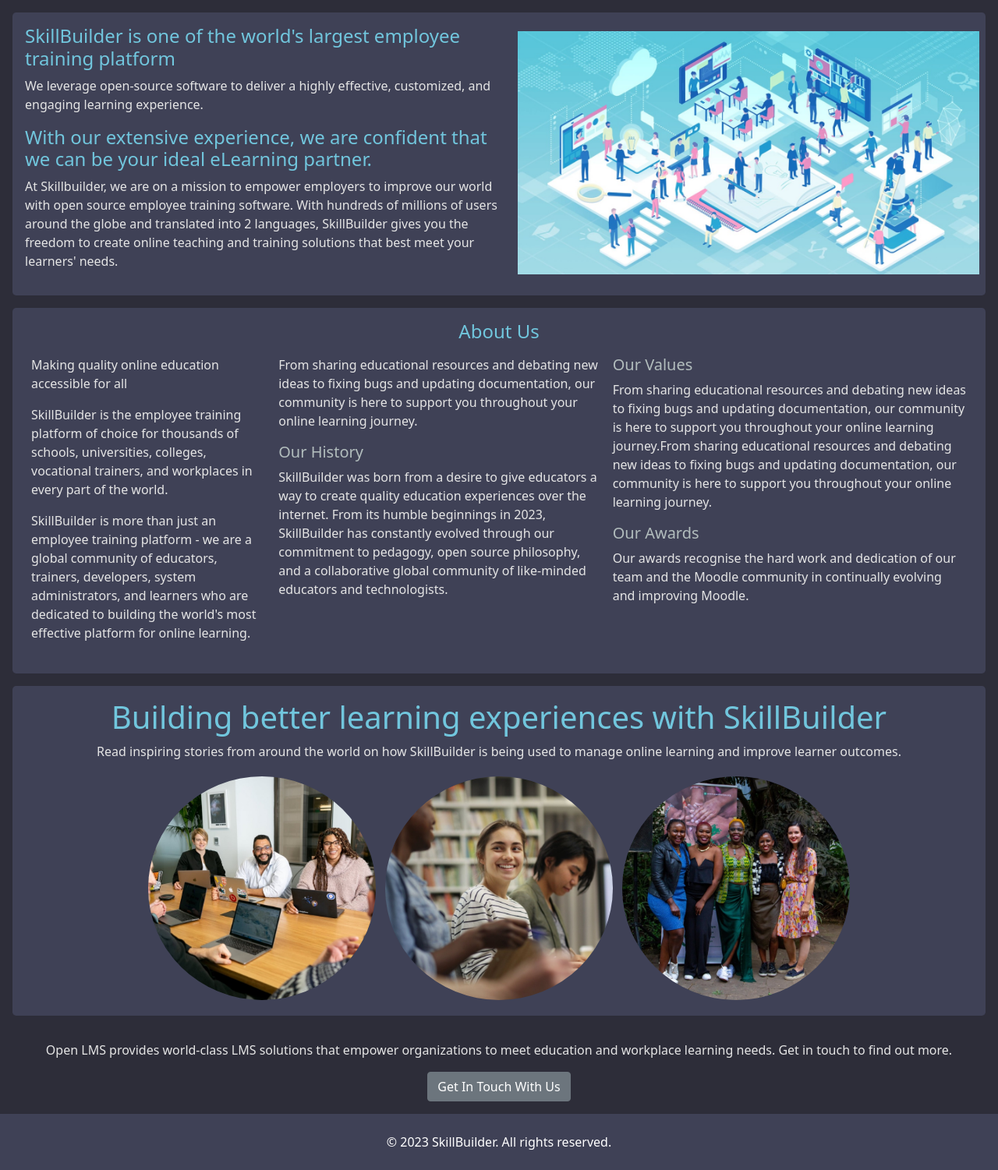
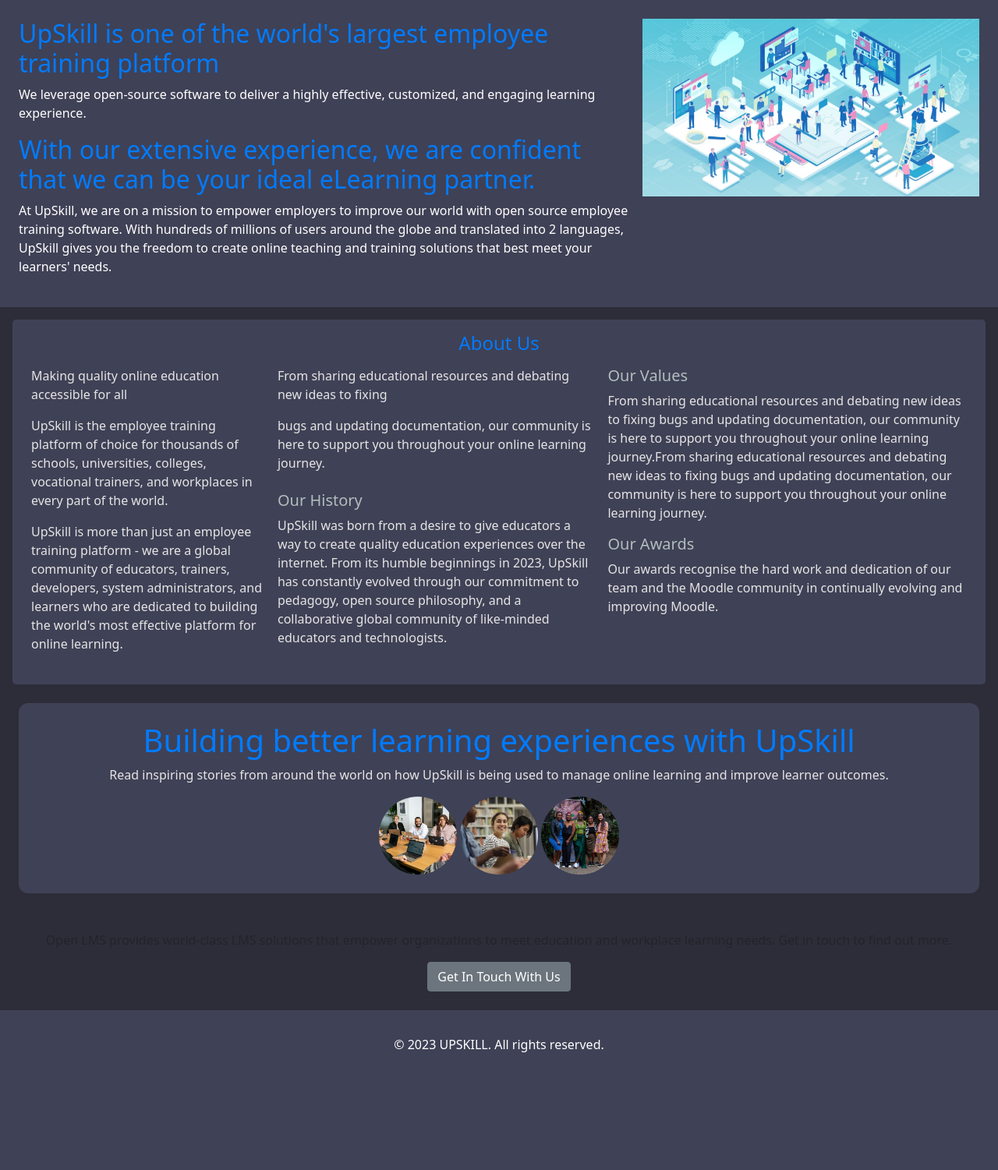
Before and after one commit to Kjeff24/UpSkill, a Django app: page /about/ in a window 1280 px wide. Shown: the part 56-1557 px from the top of the page at 78% size. After the commit the page ends 1406 px from the top, so only its background shows below. Run offline with Django 4.2, Linux system fonts and the light colour scheme; some libraries are stand-ins or nearby versions.

Commit message:
Update frontend

```diff
--- a/myapp/templates/frontPage/about.html
+++ b/myapp/templates/frontPage/about.html
@@ -1,50 +1,49 @@
 {% extends 'front_page.html' %}
 {% load static %}
 {% load i18n %}
+
 {% block content %}
+<link rel="stylesheet" href="{% static 'css/custom.css' %}">
+
 <div class="container-fluid p-0">
-  <div
-    class="d-flex flex-md-row flex-column p-3 m-3 rounded-3 gap-3"
-    style="background-color: #3f4156"
-  >
-    <div class="col-lg-6 color-light">
-      <h2 class="color-blue fs-4">
-        {% translate "SkillBuilder is one of the world&#39;s largest employee training platform" %}
-
+  <div class="content-section">
+    <div class="text-section">
+      <h2 class="color-blue">
+        {% translate "UpSkill is one of the world's largest employee training platform" %}
       </h2>
       <p>
         {% translate "We leverage open-source software to deliver a highly effective, customized, and engaging learning experience." %}
       </p>
-      <h2 class="color-blue fs-4">
+      <h2 class="color-blue">
         {% translate "With our extensive experience, we are confident that we can be your ideal eLearning partner." %}
       </h2>
-      <p class="title-info-1">
-        {% translate "At Skillbuilder, we are on a mission to empower employers to improve our world with open source employee training software. With hundreds of millions of users around the globe and translated into 2 languages, SkillBuilder gives you the freedom to create online teaching and training solutions that best meet your learners&#39; needs." %}
-
+      <p class="title-info">
+        {% translate "At UpSkill, we are on a mission to empower employers to improve our world with open source employee training software. With hundreds of millions of users around the globe and translated into 2 languages, UpSkill gives you the freedom to create online teaching and training solutions that best meet your learners' needs." %}
       </p>
     </div>
-    <div class="col-lg-6">
+    <div class="image-section">
       <img
         src="{% static 'assets/about-bg-1.jpg' %}"
-        alt="splash"
-        class="img-fluid rounded mx-auto d-block p-2"
+        alt="{% translate 'UpSkill team working' %}"
+        class="img-fluid"
       />
     </div>
   </div>
+
   {% include 'frontPage/mini_about.html' %}
   {% include 'frontPage/people.html' %}
-  <div class="p-3">
-    <div>
-        <p class="text-center color-light">
+
+  <div class="call-to-action">
+    <p class="text-center">
       {% translate "Open LMS provides world-class LMS solutions that empower organizations to meet education and workplace learning needs. Get in touch to find out more." %}
     </p>
-    </div>
     <div class="text-center">
       <a class="btn btn-secondary" href="{% url 'contact' %}">
         {% translate "Get In Touch With Us" %}
       </a>
     </div>
   </div>
+
   {% include 'front_page_footer.html' %}
 </div>
 {% endblock %}
--- a/myapp/templates/frontPage/mini_about.html
+++ b/myapp/templates/frontPage/mini_about.html
@@ -4,35 +4,36 @@
     <div class="color-light d-flex flex-md-row flex-column p-2 rounded-3 gap-3">
         <div>
             <p class="text-justify">
-                {% translate "Making quality online education accessible for all" %}
+                Making quality online education accessible for all
             </p>
             <p class="text-justify">
-                {% translate "SkillBuilder is the employee training platform of choice for thousands of schools, universities, colleges, vocational trainers, and workplaces in every part of the world." %}
+                UpSkill is the employee training platform of choice for thousands of schools, universities, colleges, vocational trainers, and workplaces in every part of the world.
             </p>
             <p class="text-justify">
-                {% translate "SkillBuilder is more than just an employee training platform &#45; we are a global community of educators, trainers, developers, system administrators, and learners who are dedicated to building the world&#39;s most effective platform for online learning." %}
+                UpSkill is more than just an employee training platform &#45; we are a global community of educators, trainers, developers, system administrators, and learners who are dedicated to building the world&#39;s most effective platform for online learning.
             </p>
         </div>
         <div>
             <p class="text-justify">
-                {% translate "From sharing educational resources and debating new ideas to fixing bugs and updating documentation, our community is here to support you throughout your online learning journey." %}
-            </p>
+                From sharing educational resources and debating new ideas to fixing
+            </p> bugs and updating documentation, our community is here to support you throughout your online learning journey.
             <h5 class="color-light-gray">
-                {% translate "Our History" %}</h5>
+                <br>
+                Our History</h5>
             <p class="text-justify">
-                {% translate "SkillBuilder was born from a desire to give educators a way to create quality education experiences over the internet. From its humble beginnings in 2023, SkillBuilder has constantly evolved through our commitment to pedagogy, open source philosophy, and a collaborative global community of like-minded educators and technologists." %}
+                UpSkill was born from a desire to give educators a way to create quality education experiences over the internet. From its humble beginnings in 2023, UpSkill has constantly evolved through our commitment to pedagogy, open source philosophy, and a collaborative global community of like-minded educators and technologists.
             </p>
         </div>
         <div>
             <h5 class="color-light-gray">
-                {% translate "Our Values" %}</h5>
+                Our Values </h5>
             <p class="text-justify">
-                {% translate " From sharing educational resources and debating new ideas to fixing bugs and updating documentation, our community is here to support you throughout your online learning journey.From sharing educational resources and debating new ideas to fixing bugs and updating documentation, our community is here to support you throughout your online learning journey." %}
+                 From sharing educational resources and debating new ideas to fixing bugs and updating documentation, our community is here to support you throughout your online learning journey.From sharing educational resources and debating new ideas to fixing bugs and updating documentation, our community is here to support you throughout your online learning journey.
             </p>
             <h5 class="color-light-gray">
-                {% translate "Our Awards" %}</h5>
+                Our Awards</h5>
             <p class="text-justify">
-                {% translate "Our awards recognise the hard work and dedication of our team and the Moodle community in continually evolving and improving Moodle." %}
+                Our awards recognise the hard work and dedication of our team and the Moodle community in continually evolving and improving Moodle.
             </p>
         </div>
     </div>
--- a/myapp/templates/frontPage/people.html
+++ b/myapp/templates/frontPage/people.html
@@ -1,27 +1,30 @@
 {% load static %}
 {% load i18n %}
-<div class="p-3 rounded-3 m-3" style="background-color: #3f4156" ;>
-  <h1 class="color-blue text-center">
-    {% translate "Building better learning experiences with SkillBuilder" %}
+
+<link rel="stylesheet" href="{% static 'css/style.css' %}">
+
+<div class="rounded-section text-center">
+  <h1 class="color-blue">
+    {% translate "Building better learning experiences with UpSkill" %}
   </h1>
-  <p class="color-light text-center">
-    {% translate "Read inspiring stories from around the world on how SkillBuilder is being used to manage online learning and improve learner outcomes." %}
+  <p class="color-light">
+    {% translate "Read inspiring stories from around the world on how UpSkill is being used to manage online learning and improve learner outcomes." %}
   </p>
-  <div class="text-center">
+  <div class="image-container">
     <img
       src="{% static 'assets/card-img-1.jpg' %}"
-      alt="splash"
-      class="img-fluid people p-1"
+      alt="{% translate 'UpSkill in action' %}"
+      class="img-fluid rounded-image"
     />
     <img
       src="{% static 'assets/card-img-2.jpg' %}"
-      alt="splash"
-      class="img-fluid people p-1"
+      alt="{% translate 'UpSkill team collaboration' %}"
+      class="img-fluid rounded-image"
     />
     <img
       src="{% static 'assets/card-img-3.jpg' %}"
-      alt="splash"
-      class="img-fluid people p-1"
+      alt="{% translate 'UpSkill workshop session' %}"
+      class="img-fluid rounded-image"
     />
   </div>
 </div>
--- /dev/null
+++ b/static/css/custom.css
@@ -0,0 +1,41 @@
+.content-section {
+    display: flex;
+    flex-direction: column;
+    gap: 1rem;
+    padding: 1.5rem;
+    background-color: #3f4156;
+  }
+
+  @media (min-width: 768px) {
+    .content-section {
+      flex-direction: row;
+    }
+  }
+
+  .text-section {
+    color: white;
+  }
+
+  .color-blue {
+    color: #007bff; /* Replace with the appropriate blue color used */
+  }
+
+  .title-info {
+    font-size: 1rem;
+  }
+
+  .img-fluid {
+    max-width: 100%;
+    height: auto;
+  }
+
+  .call-to-action {
+    padding: 1.5rem;
+  }
+
+  .btn-secondary {
+    /* Style for your secondary button */
+  }
+
+
+  /*about Page  */
--- /dev/null
+++ b/static/css/style.css
@@ -0,0 +1,74 @@
+.footer {
+    padding: 2rem;
+    background-color: #3f4156;
+    color: white;
+  }
+
+  .container {
+    text-align: center;
+  }
+
+
+  /* Picture content */
+  .rounded-section {
+    padding: 1.5rem;
+    margin: 1.5rem;
+    background-color: #3f4156;
+    border-radius: 0.75rem;
+  }
+
+  .color-blue {
+    /* Your color and text centering */
+  }
+
+  .color-light {
+    /* Your light color text styling */
+  }
+
+  .image-container {
+    /* Container to handle the image layout */
+  }
+
+  .rounded-image {
+    border-radius: 50%; /* This will make the image round */
+    width: 100px; /* Set a fixed width */
+    height: 100px; /* Set the height equal to the width to maintain a circle */
+    object-fit: cover; /* This will handle the image scaling */
+  }
+
+  /* Additional styles and responsiveness */
+  @media (max-width: 768px) {
+    .rounded-image {
+      width: 75px; /* Smaller width for smaller screens */
+      height: 75px; /* Keep height equal to the width */
+    }
+  }
+
+  .about-section {
+  padding: 1.5rem;
+  margin: 1.5rem;
+  background-color: #3f4156;
+  border-radius: .75rem;
+}
+
+.color-blue {
+  /* your blue color style */
+}
+
+.subtitle {
+  color: #b2b2b2; /* Assuming color-light-gray is a lighter shade of text */
+}
+
+.about-content {
+  display: flex;
+  flex-direction: column;
+  gap: 1.5rem;
+}
+
+@media (min-width: 768px) {
+  .about-content {
+    flex-direction: row;
+  }
+}
+
+/* Additional responsive design considerations as needed */
--- a/templates/front_page_footer.html
+++ b/templates/front_page_footer.html
@@ -1,5 +1,9 @@
-<footer class="footer p-4" style="background-color: #3f4156">
-  <div class="container text-center text-white">
-    <span>&copy; 2023 SkillBuilder. All rights reserved.</span>
+{% load static %}
+
+<link rel="stylesheet" href="{% static 'css/style.css' %}" />
+
+<footer class="footer">
+  <div class="container">
+    <span>&copy; 2023 UPSKILL. All rights reserved.</span>
   </div>
 </footer>
```
Also changed, not shown: myapp/templates/frontPage/home.html (+5 -11 lines), templates/main_footer.html (+8 -5 lines). Lines whose indentation alone changed are shown as unchanged.
